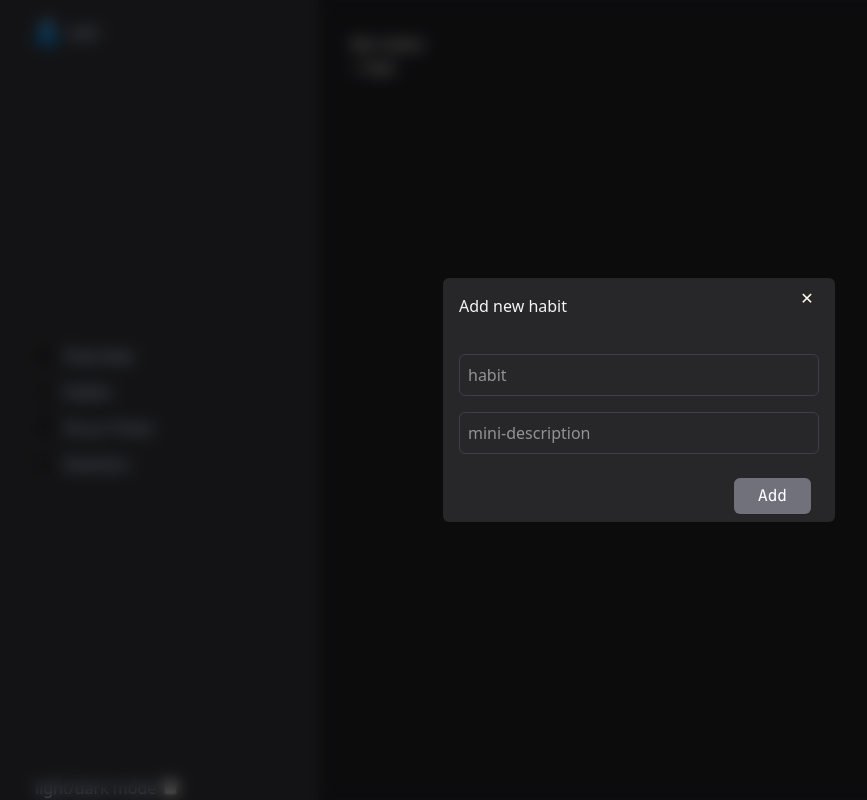
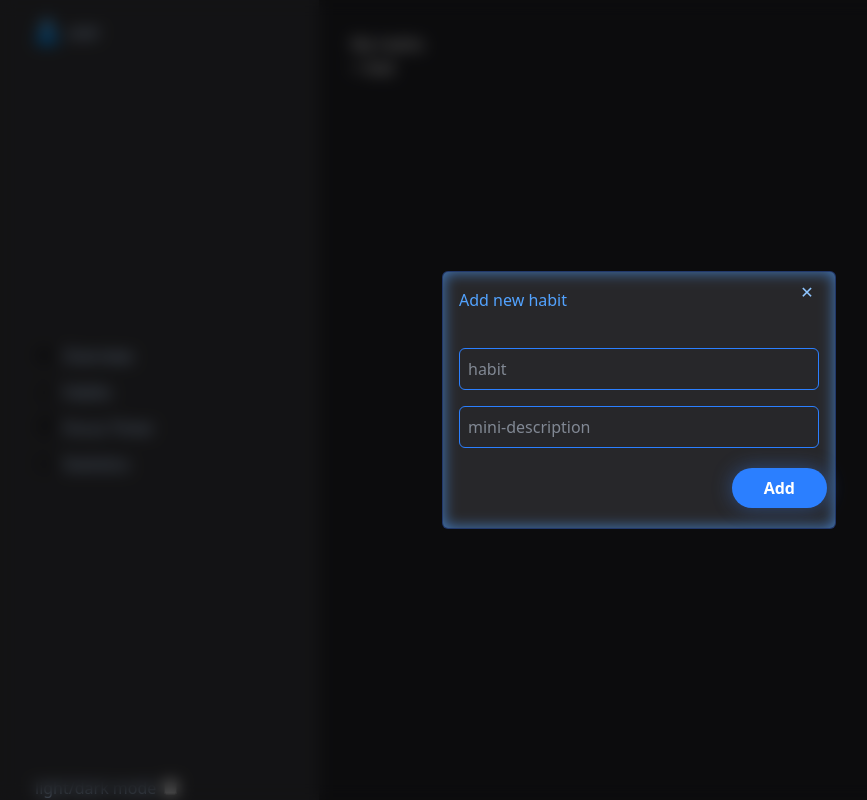
Before and after one commit to nastytolstenkova-hue/portfolio-project, a React (Vite) app: page /habits in a window 1280 px wide. Shown: the whole page, without its empty margins (1-868 px from the left). Built offline with nearby package versions, Linux system fonts and the light colour scheme.

Commit message:
The design of the FormAddHabit according to the colors of the app.

```diff
--- a/src/components/FormAddHabit.tsx
+++ b/src/components/FormAddHabit.tsx
@@ -1,6 +1,6 @@
 import { useState } from "react"
 
-const inputDesign = " p-2 border border-zinc-700 rounded-md focus:ring-2 focus:ring-blue-500 outline-none m-2 w-90"
+const inputDesign = " p-2 border border-blue-500 rounded-md focus:ring-2 focus:ring-blue-700 outline-none m-2 w-90 text-blue-100"
 
 export default function FormAddHabit(){
   const[habitName, setHabitName] = useState<string>('');
@@ -8,23 +8,22 @@ export default function FormAddHabit(){
 
   return (
     <div className="fixed inset-0 z-50 flex items-center justify-center bg-black/50 backdrop-blur-sm">
-      <form className="relative rounded-md p-2 mx-3 bg-zinc-800 ">
+      <form className="relative rounded-md p-2 mx-3 bg-zinc-800 border border-blue-600/30 shadow-blue-400/70 shadow-[inset_0_0_15px_rgba(59,130,246,0.4)]">
 
-        <h1 className="text-zinc-100 m-2">Add new habit</h1>
+        <h1 className="text-blue-400 m-2">Add new habit</h1>
 
-        <button type='button' className="text-zink-100 rounded-xs w-6 h-6 ml-7.5 absolute top-2 right-4 text-amber-50 active:cursor-pointer hover:cursor-pointer ">✕</button>
+        <button type='button' className="text-blue-300 rounded-xs w-6 h-6 ml-7.5 absolute top-2 right-4  active:cursor-pointer hover:cursor-pointer ">✕</button>
         <div className="flex flex-col mt-7">
 
           <input className={inputDesign} placeholder="habit"/>
           <input className={inputDesign} placeholder="mini-description"/>
           <div className="flex justify-end">
-            <button className="bg-zinc-500 font-mono rounded-md px-6 h-9 w-fit text-white  backdrop-blur-md mx-4 mt-4 shadow-2xs active:cursor-pointer active:shadow-none active:scale-95 hover:cursor-pointer hover:shadow-md">Add</button>
+            <button className="bg-blue-500 hover:bg-blue-400 text-white font-bold py-2 px-8 my-3 rounded-full shadow-[0_0_20px_rgba(59,130,246,0.4)] active:scale-95 transition-all cursor-pointer">Add</button>
 
           </div>
 
 
         </div>
-
 
       </form>
 
--- a/src/pages/Habits.tsx
+++ b/src/pages/Habits.tsx
@@ -1,6 +1,8 @@
+
 import FormAddHabit from "../components/FormAddHabit"
 
 export default function Habits(){
+
   return (
     <div>
       <div>
```
